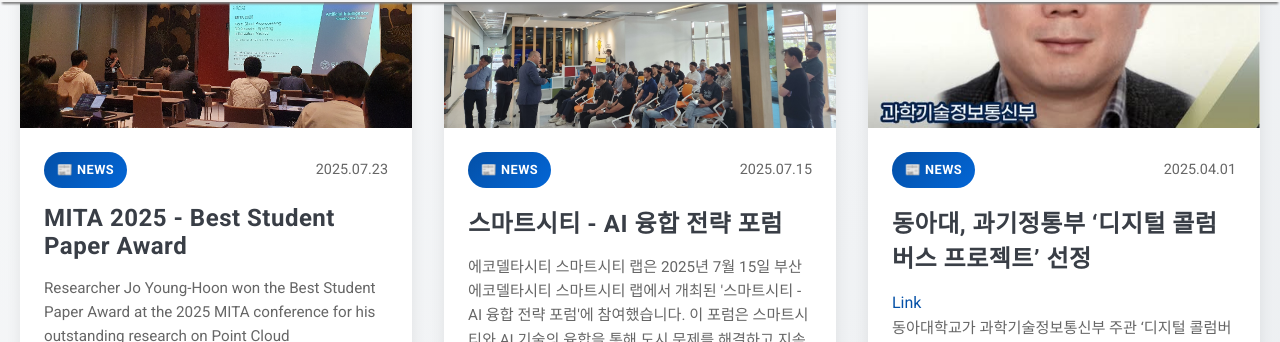
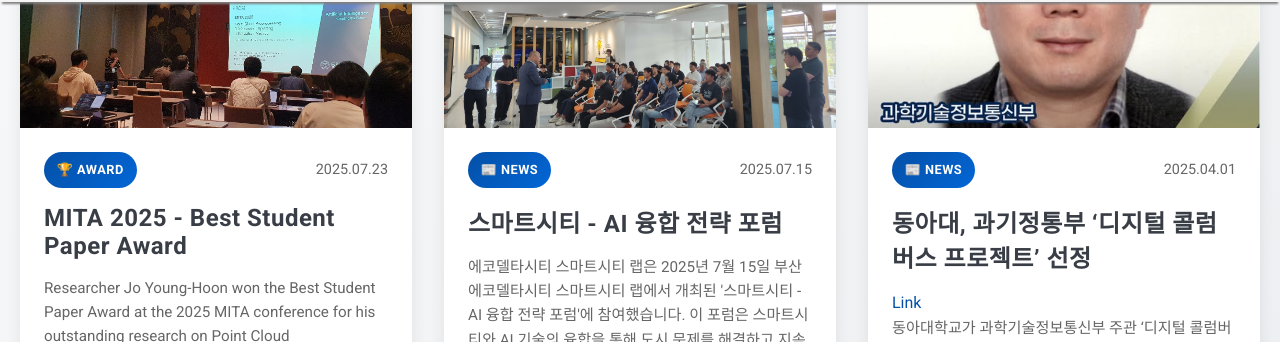
Before and after one commit to AIDTLab-DAU/AIDTLab-DAU.github.io, a Jekyll site: the page built from index.html, in a window 1280 px wide and 900 px high, scrolled down 2159 px. Shown: the part 98-440 px from the top of the window. Built offline with Jekyll 4.4.1, drawn with Linux system fonts in a browser that asks for light colours; nearby versions of some CDN libraries; the list of posts is cut into pages by our own code.

Commit message:
Updated icon award for news card

```diff
--- a/_includes/homepage-news.html
+++ b/_includes/homepage-news.html
@@ -21,7 +21,7 @@
           </div>
           <div class="news-card__content">
             <div class="news-card__meta">
-              <span class="news-card__tag">📰 NEWS</span>
+              <span class="news-card__tag">🏆 AWARD</span>
               <span class="news-card__date">2025.07.23</span>
             </div>
             <h3 class="news-card__title">
```
